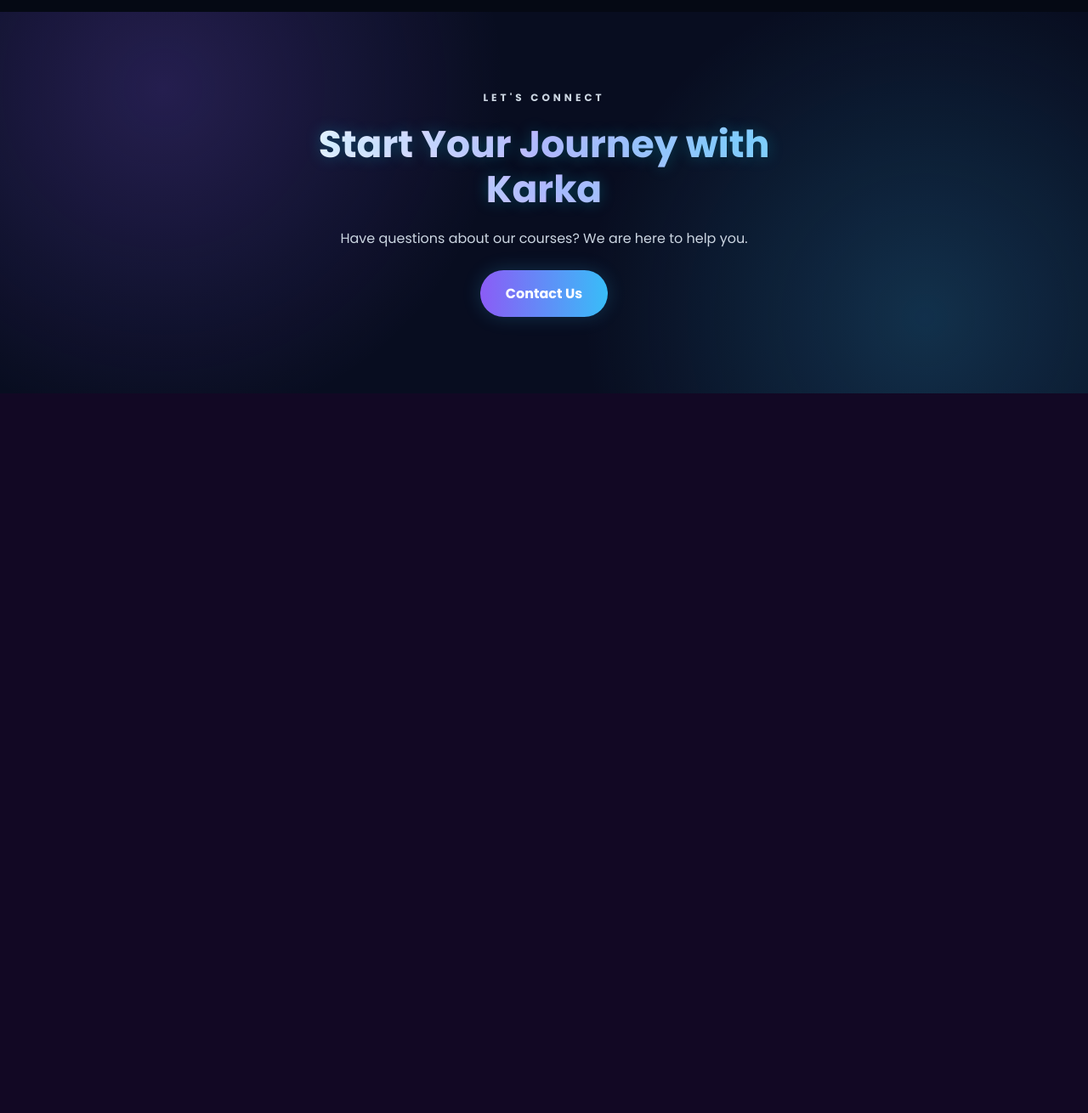
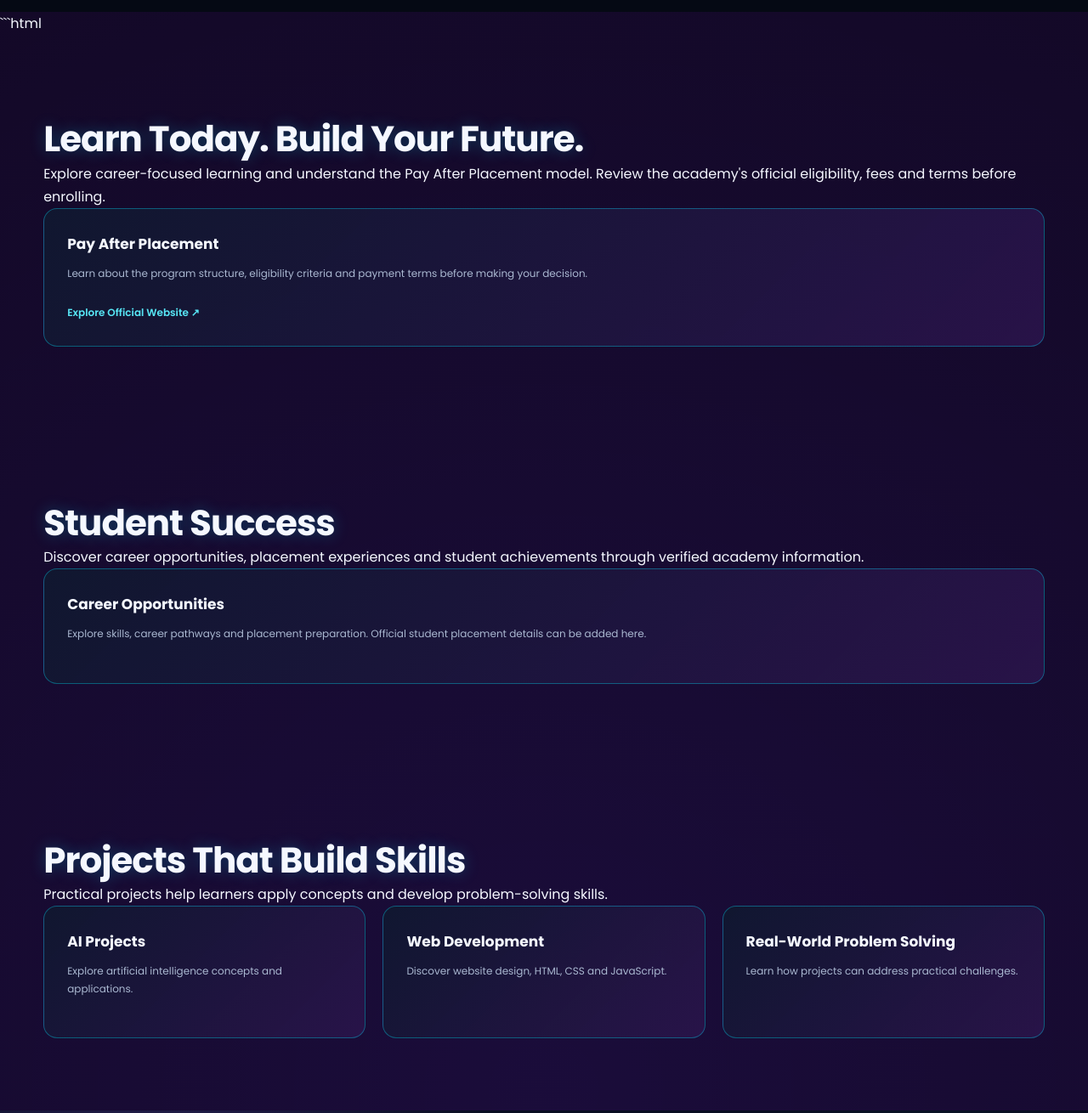
Before and after one commit to vanthana410-spec/electrox-karka-website, a plain HTML site: page index.html in a window 1280 px wide. Shown: the part 2960-4270 px from the top of the page at 85% size. Before the commit the page ends 3423 px from the top, so only its background shows below. Drawn offline with Linux system fonts and the light colour scheme; a web font is replaced by a local one.

Commit message:
Update index.html

````diff
--- a/index.html
+++ b/index.html
@@ -246,6 +246,67 @@
     <script src="script.js"></script>
 
 <!-- CONTACT SECTION -->
+    ```html
+<!-- PAY AFTER PLACEMENT -->
+<section class="section" id="placement">
+  <h2>Learn Today. Build Your Future.</h2>
+  <p>
+    Explore career-focused learning and understand the
+    Pay After Placement model. Review the academy's official
+    eligibility, fees and terms before enrolling.
+  </p>
+  <div class="course-card">
+    <h3>Pay After Placement</h3>
+    <p>
+      Learn about the program structure, eligibility criteria
+      and payment terms before making your decision.
+    </p>
+    <a href="https://karka.academy/" target="_blank"
+       rel="noopener noreferrer">Explore Official Website ↗</a>
+  </div>
+</section>
+
+<!-- STUDENT PLACEMENTS -->
+<section class="section" id="student-placements">
+  <h2>Student Success</h2>
+  <p>
+    Discover career opportunities, placement experiences and
+    student achievements through verified academy information.
+  </p>
+  <div class="course-card">
+    <h3>Career Opportunities</h3>
+    <p>
+      Explore skills, career pathways and placement preparation.
+      Official student placement details can be added here.
+    </p>
+  </div>
+</section>
+
+<!-- INTERNSHIP PROJECTS -->
+<section class="section" id="internships">
+  <h2>Projects That Build Skills</h2>
+  <p>
+    Practical projects help learners apply concepts and develop
+    problem-solving skills.
+  </p>
+
+  <div class="course-grid">
+    <div class="course-card">
+      <h3>AI Projects</h3>
+      <p>Explore artificial intelligence concepts and applications.</p>
+    </div>
+
+    <div class="course-card">
+      <h3>Web Development</h3>
+      <p>Discover website design, HTML, CSS and JavaScript.</p>
+    </div>
+
+    <div class="course-card">
+      <h3>Real-World Problem Solving</h3>
+      <p>Learn how projects can address practical challenges.</p>
+    </div>
+  </div>
+</section>
 <section id="contact" class="contact-section">
   <p class="contact-tag">LET'S CONNECT</p>
 
````
